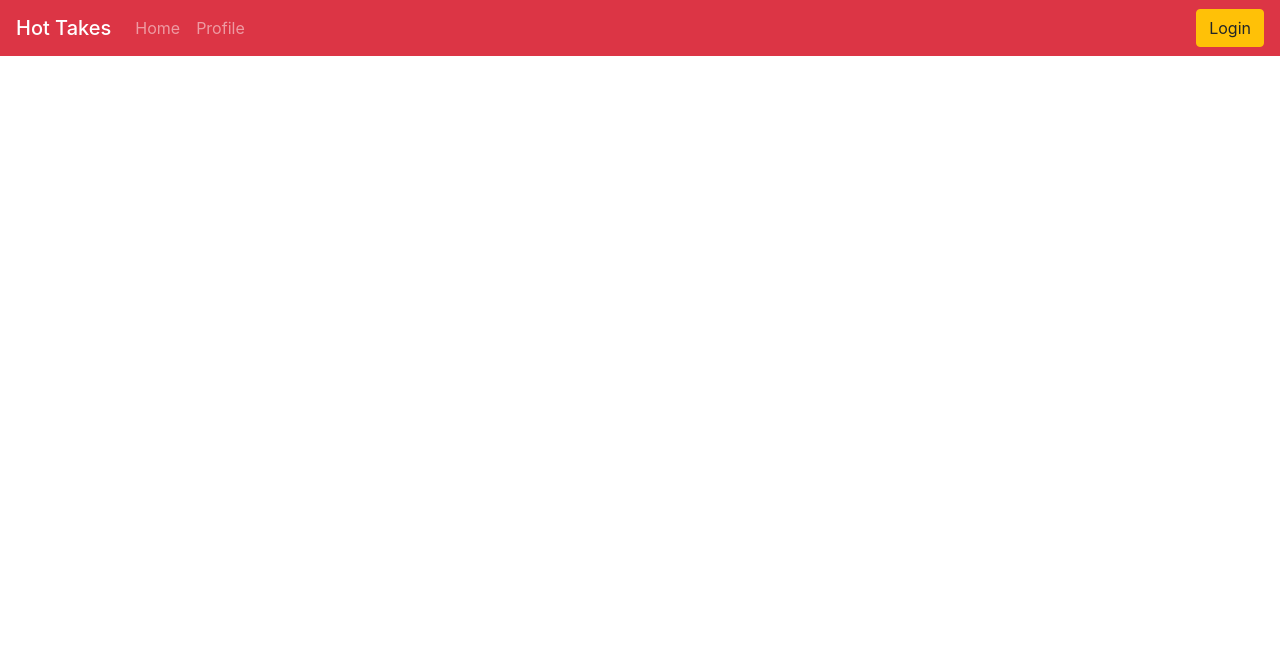
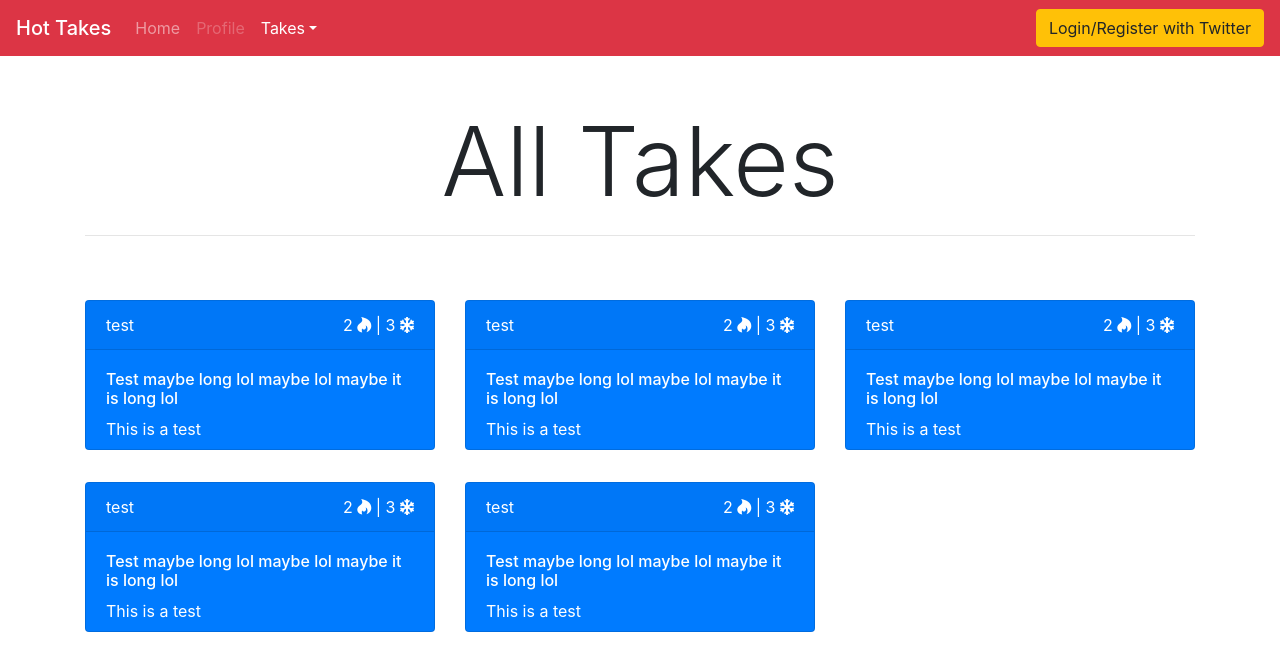
Before and after one commit to kvietcong/hot-takes, a React (Create React App) app in the folder client/: page /takes/all in a window 1280 px wide. Shown: the top 670 px of the page. Built offline with nearby package versions, Linux system fonts and the light colour scheme; no server answers.

Commit message:
Add nav bar and Make UI improvements

```diff
--- a/client/public/index.html
+++ b/client/public/index.html
@@ -3,14 +3,14 @@
   <head>
     <meta charset="utf-8"/>
     <meta name="viewport" content="width=device-width, initial-scale=1.0">
-    <link rel="icon" href="favicon.ico"/>
+    <link rel="icon" href="./favicon.ico"/>
     <title>Hot Takes</title>
     <link rel="stylesheet" href="https://stackpath.bootstrapcdn.com/bootstrap/4.5.0/css/bootstrap.min.css" integrity="sha384-9aIt2nRpC12Uk9gS9baDl411NQApFmC26EwAOH8WgZl5MYYxFfc+NcPb1dKGj7Sk" crossorigin="anonymous">
+    <link rel="stylesheet" href="https://cdnjs.cloudflare.com/ajax/libs/font-awesome/5.13.1/css/all.min.css">
   </head>
   <body>
     <noscript>You need to enable JavaScript to run this app.</noscript>
     <div id="root"></div>
-
     <!-- Bootstrap JS -->
     <script src="https://code.jquery.com/jquery-3.2.1.slim.min.js" integrity="sha384-KJ3o2DKtIkvYIK3UENzmM7KCkRr/rE9/Qpg6aAZGJwFDMVNA/GpGFF93hXpG5KkN" crossorigin="anonymous"></script>
     <script src="https://cdnjs.cloudflare.com/ajax/libs/popper.js/1.12.9/umd/popper.min.js" integrity="sha384-ApNbgh9B+Y1QKtv3Rn7W3mgPxhU9K/ScQsAP7hUibX39j7fakFPskvXusvfa0b4Q" crossorigin="anonymous"></script>
--- a/client/src/App.js
+++ b/client/src/App.js
@@ -5,6 +5,7 @@ import Error from "./Routes/Error"
 import Profile from "./Routes/Profile";
 import ContextProvider from "./Context";
 import Navbar from "./Components/Navbar";
+import Takes from "./Routes/Takes";
 
 function App() {
     return (
@@ -13,15 +14,10 @@ function App() {
                 <Navbar />
                 <main className="container-md">
                     <Switch>
-                        <Route exact path="/">
-                            <Home />
-                        </Route>
-                        <Route exact path="/profile">
-                            <Profile />
-                        </Route>
-                        <Route exact path="/error">
-                            <Error />
-                        </Route>
+                        <Route exact path="/" component={Home} />
+                        <Route exact path="/profile" component={Profile} />
+                        <Route path="/takes/:type" component={Takes} />
+                        <Route component={Error} />
                     </Switch>
                 </main>
             </Router>
--- /dev/null
+++ b/client/src/Components/HotTakeCard.js
@@ -0,0 +1,22 @@
+import React from "react";
+
+const HotTakeCard = () => {
+    return (
+        <div className={`card text-white bg-primary my-3`} style={{ height: "150px" }}>
+            <div className="card-header d-flex justify-content-between">
+                <span>test</span>
+                <span className="ml-auto">
+                    2 <i className="fab fa-hotjar"></i> | 3 <i className="fas fa-snowflake"></i>
+                </span>
+            </div>
+            <div className="card-body">
+                <div className="card-text text-left">
+                    <h6>Test maybe long lol maybe lol maybe it is long lol</h6>
+                    <p>This is a test</p>
+                </div>
+            </div>
+        </div>
+    );
+};
+
+export default HotTakeCard;
--- a/client/src/Components/HotTakeList.js
+++ b/client/src/Components/HotTakeList.js
@@ -1,9 +1,33 @@
-import React from "react";
+import React, { useEffect } from "react";
+import HotTakeCard from "./HotTakeCard";
 
-const HotTakeList = () => {
+const HotTakeList = ({ type }) => {
+    useEffect(() => {
+        const getTakes = async () => {
+            // Something fetch
+        };
+
+        getTakes();
+    }, [type]);
+
     return (
-        <div>
-        </div>
+        <section className="row row-cols-3 my-5">
+            <div className="col">
+                <HotTakeCard />
+            </div>
+            <div className="col">
+                <HotTakeCard />
+            </div>
+            <div className="col">
+                <HotTakeCard />
+            </div>
+            <div className="col">
+                <HotTakeCard />
+            </div>
+            <div className="col">
+                <HotTakeCard />
+            </div>
+        </section>
     );
 };
 
--- a/client/src/Components/Info.js
+++ b/client/src/Components/Info.js
@@ -1,8 +1,6 @@
 import React from "react";
 
 const Info = ({ profile }) => {
-    console.log(profile)
-
     return (
         <section className="mt-5">
             <section className="text-center">
--- a/client/src/Components/Navbar.js
+++ b/client/src/Components/Navbar.js
@@ -1,10 +1,17 @@
 import React, { useContext } from "react";
-import { Link, useHistory } from "react-router-dom";
+import { Link, useHistory, NavLink } from "react-router-dom";
 import { Context } from "../Context";
 
-const Navbar = () => {
+const Navbar = ({ selected }) => {
     const { profile, setProfile } = useContext(Context);
     const history = useHistory();
+
+    const logout = async () => {
+        setProfile(null);
+        await fetch("http://localhost:8000/api/auth/logout",
+            { credentials: "include" });
+        history.push("/")
+    }
 
     return (
         <nav className="navbar navbar-expand-md navbar-dark bg-danger">
@@ -12,35 +19,61 @@ const Navbar = () => {
                 Hot Takes
             </h1>
             <button
-                class="navbar-toggler" type="button" data-toggle="collapse"
+                className="navbar-toggler" type="button" data-toggle="collapse"
                 data-target="#navbarMain" aria-controls="navbarMain"
                 aria-expanded="false" aria-label="Toggle navigation"
             >
-                <span class="navbar-toggler-icon"></span>
+                <span className="navbar-toggler-icon"></span>
             </button>
-            <div class="collapse navbar-collapse" id="navbarMain">
-                <div class="navbar-nav">
-                    <Link class="nav-item nav-link" to="/">Home</Link>
-                    <Link class="nav-item nav-link" to="/profile">Profile</Link>
-                </div>
-                <div class="navbar-nav ml-auto">
+            <div className="collapse navbar-collapse" id="navbarMain">
+                <ul className="navbar-nav">
+                    <li>
+                        <NavLink
+                            className="nav-item nav-link"
+                            activeClassName="active" to="/" exact
+                        >
+                            Home
+                        </NavLink>
+                    </li>
+                    <li>
+                        <NavLink
+                            className={`nav-item nav-link ${!profile && "disabled"}`}
+                            activeClassName="active" to="/profile"
+                        >
+                            Profile
+                        </NavLink>
+                    </li>
+                    <li className="nav-item dropdown">
+                        <NavLink
+                            className="nav-link dropdown-toggle"
+                            id="navbarDropdownMenuLink" role="button" data-toggle="dropdown"
+                            aria-haspopup="true" aria-expanded="false"
+                            to="/takes" activeClassName="active"
+                        >
+                            Takes
+                        </NavLink>
+                        <div className="dropdown-menu" aria-labelledby="navbarDropdownMenuLink">
+                            <Link className="dropdown-item" to="/takes/all">All</Link>
+                            <Link className="dropdown-item" to="/takes/latest">Latest</Link>
+                            <Link className="dropdown-item" to="/takes/hot">Hot</Link>
+                            <Link className="dropdown-item" to="/takes/best">Best</Link>
+                            <Link className="dropdown-item" to="/takes/worst">Worst</Link>
+                        </div>
+                    </li>
+                </ul>
+                <div className="navbar-nav ml-auto">
                     {profile ?
+                    <div onClick={logout} className="nav-item btn btn-warning">
+                        Logout
+                    </div>
+                    :
                     <div
-                        onClick={async () => {
-                            setProfile(null);
-                            await fetch("http://localhost:8000/api/auth/logout",
-                                { credentials: "include" });
-                            history.push("/");
-                        }}
+                        onClick={ () =>
+                            window.location = "http://localhost:8000/api/auth/twitter"
+                        }
                         className="nav-item btn btn-warning"
                     >
-                        Logout
-                    </div> :
-                    <div
-                        onClick={ () => window.location = "http://localhost:8000/api/auth/twitter" }
-                        className="nav-item btn btn-warning"
-                    >
-                        Login
+                        Login/Register with Twitter
                     </div>}
                 </div>
             </div>
--- a/client/src/Routes/Error.js
+++ b/client/src/Routes/Error.js
@@ -3,11 +3,11 @@ import { Link } from "react-router-dom"
 
 const Home = ({ errorCode, errorMessage }) => {
     return (
-        <div className="mt-5 text-center">
+        <main className="mt-5 text-center">
             <h1>{errorCode} Error</h1>
             <p>{errorMessage}</p>
             <Link to="/">Go back to Homepage</Link>
-        </div>
+        </main>
     );
 };
 
--- a/client/src/Routes/Home.js
+++ b/client/src/Routes/Home.js
@@ -1,25 +1,21 @@
 import React, { useContext } from "react"
-import { useHistory } from "react-router-dom";
 import { Context } from "../Context";
 
 const Home = () => {
     const { profile } = useContext(Context);
 
-    const history = useHistory();
-
     return (
         <main className="text-center">
             <h1 className="display-1 mt-5">Welcome to Hot Takes</h1>
-            {profile ?
-            <div onClick={() => history.push("profile")} className="btn btn-primary">
-                Go to profile
-            </div> :
-            <div
-                onClick={() => window.location = "http://localhost:8000/api/auth/twitter"}
-                className="btn btn-primary"
-            >
-                Enter with Twtter
-            </div>}
+            {!profile && <p>Login with Twitter in the navigation</p>}
+            <hr/>
+            <section className="">
+                <h2 className="display-4 mt-3">About the Site</h2>
+                <p>
+                    Hot Takes is a website where you can post your Hot Takes and share them on
+                    Twitter.
+                </p>
+            </section>
         </main>
     );
 };
--- a/client/src/Routes/Profile.js
+++ b/client/src/Routes/Profile.js
@@ -1,5 +1,4 @@
 import React, { useContext } from "react";
-import { Redirect } from "react-router-dom";
 import Info from "../Components/Info";
 import { Context } from "../Context";
 
@@ -7,9 +6,11 @@ const Profile = () => {
     const { profile } = useContext(Context);
 
     return (
-        profile ?
-        <Info profile={profile} /> :
-        <h2 className="mt-5 display-2 text-center">You are currently a guest</h2>
+        <main>
+            {profile ?
+            <Info profile={profile} />:
+            <h2 className="mt-5 display-2 text-center">You are currently a guest</h2>}
+        </main>
     );
 };
 
--- /dev/null
+++ b/client/src/Routes/Takes.js
@@ -0,0 +1,18 @@
+import React from "react";
+import HotTakeList from "../Components/HotTakeList";
+
+const Takes = ({ match }) => {
+    const takeType = match.params.type;
+
+    return (
+        <main className="text-center">
+            <h1 className="display-1 mt-5">
+                {takeType.charAt(0).toUpperCase() + takeType.slice(1)} Takes
+            </h1>
+            <hr/>
+            <HotTakeList type={takeType} />
+        </main>
+    );
+};
+
+export default Takes;
```
Also changed, not shown: 2 other files (tests, documents, lock files or other folders).
